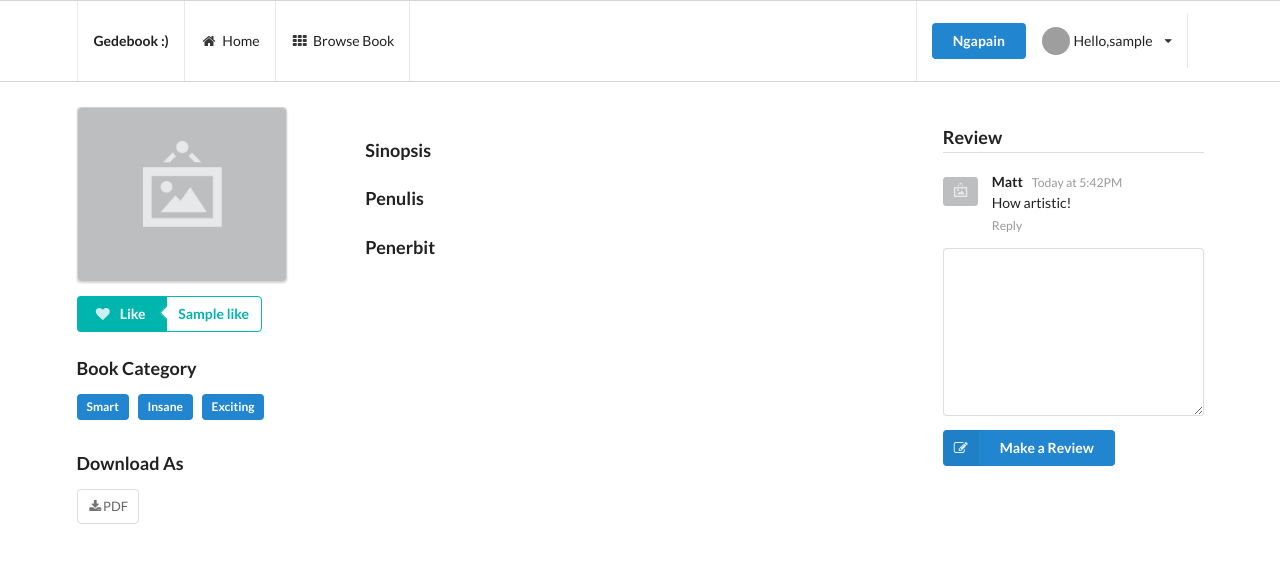
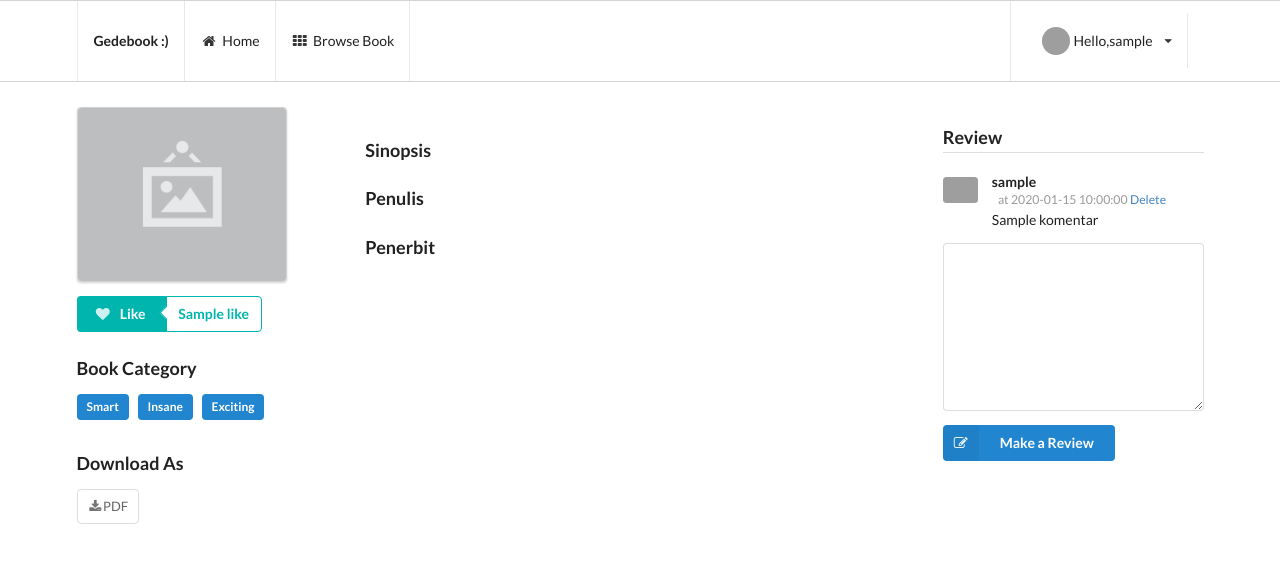
Before and after one commit to ffadilaputra/gedebook, a CodeIgniter app: the page made by application/views/detail_book.php in a window 1280 px wide. Shown: the top 563 px of the page. Run offline with CodeIgniter, Linux system fonts and the light colour scheme; the visitor is signed in with stand-in values (Sample User, id 1); tables that the repository leaves empty or names only in its code hold one stand-in row (values such as "Sample post"); the template is opened without the code that fills it: most values are stand-ins (such as "Sample title", 1, 10 or a date in 2020); grey boxes are pictures that could not be loaded.

Commit message:
Comment Feature :)

```diff
--- a/application/controllers/Like.php
+++ b/application/controllers/Like.php
@@ -5,12 +5,8 @@
 class Like extends CI_Controller{
 
 	public function index(){
-
 		$this->load->model('Like_model');
 		$this->Like_model->put_like();
-		redirect('home','refresh');
+		redirect('home');
 	}
-
-
-
 }
--- a/application/views/detail_book.php
+++ b/application/views/detail_book.php
@@ -2,6 +2,7 @@
 	if ($this->session->userdata('logged_in')) {
 	$session_data = $this->session->userdata('logged_in');
 	$data['username'] = $session_data['id_pengguna'];
+	$data['ava'] = $session_data['ava'];
 }
 ?>
 <h3 class="ui center aligned header"></h3>
@@ -19,7 +20,7 @@
 					</div>
 				</div>
 			</div>
-
+			<p></p>
 
 			<!-- Proses Like -->
 			<?= form_open('like') ?>
@@ -35,10 +36,6 @@
 			</div>
 			<?= form_close() ?>
 			<!-- Proses Like -->
-
-
-
-
 			<!-- abel  -->
 			<h3> Book Category </h3>
 			<div class="ui blue labels">
@@ -79,33 +76,39 @@
 				<h3></h3>
 				<div class="ui comments">
 					<h3 class="ui dividing header">Review</h3>
-
+					<?php foreach($comments as $data): ?>
 					<div class="comment">
 						<a class="avatar">
-							<img src="<?= base_url('assets/img/image.png') ?>">
+							<img src="<?= base_url('assets/uploads') ?>/<?= $data->ava ?>">
 						</a>
 						<div class="content">
-							<a class="author">Matt</a>
+							<a class="author"><?= $data->username ?></a>
 							<div class="metadata">
-								<span class="date">Today at 5:42PM</span>
+								<span class="date">at <?= $data->comment_at ?>
+									<?php if($data->id_pengguna == $session_data['id_pengguna']): ?>
+									<a href="<?= base_url('review/del') ?>/<?= $data->id_comment ?>" class="reply">Delete</a>
+									<?php endif; ?>
+								</span>
 							</div>
 							<div class="text">
-								How artistic!
-							</div>
-							<div class="actions">
-								<a class="reply">Reply</a>
+								<?= $data->komentar ?>
 							</div>
 						</div>
 					</div>
-
-					<form class="ui reply form">
-						<div class="field">
-							<textarea></textarea>
-						</div>
-						<div class="ui blue labeled submit icon button">
-							<i class="icon edit"></i> Make a Review
-						</div>
-					</form>
+					<?php endforeach; ?>
+					<?php
+						$attr = array('class' => 'ui reply form');
+						echo form_open('review/reply',$attr);
+					?>
+					<div class="field">
+						<input type="hidden" name="id_buku" value="<?= $book[0]->kd_buku ?>">
+						<input type="hidden" name="id_user" value="<?= $session_data['id_pengguna'] ?>">
+						<textarea name="reply"></textarea>
+					</div>
+					<button type="submit" class="ui blue labeled submit icon button">
+					<i class="icon edit"></i> Make a Review
+					</button>
+					<?= form_close() ?>
 				</div>
 			</div>
 		</div>
--- a/application/views/partials/header-user.php
+++ b/application/views/partials/header-user.php
@@ -25,8 +25,8 @@
                 </a>
 
                 <div class="right item">
-                    <a class="ui button primary" href="<?php echo base_url('books/create') ?>">Ngapain</a>
-                    <div class="ui simple dropdown item">
+<!--                     <a class="ui button primary" href="<?php echo base_url('books/create') ?>">Ngapain</a>
+ -->                    <div class="ui simple dropdown item">
                         <img class="ui avatar image" src="<?php echo base_url('assets/uploads') ?>/<?= $session_data['ava']; ?>">
                         Hello,<span><?= $session_data['username']; ?></span>
                         <i class="dropdown icon"></i>
```
Also changed, not shown: application/controllers/Books.php (+5 -3 lines), application/controllers/Review.php (added, +27 -0 lines), application/models/Review_model.php (added, +31 -0 lines), application/models/Books_model.php (line endings or trailing spaces).
